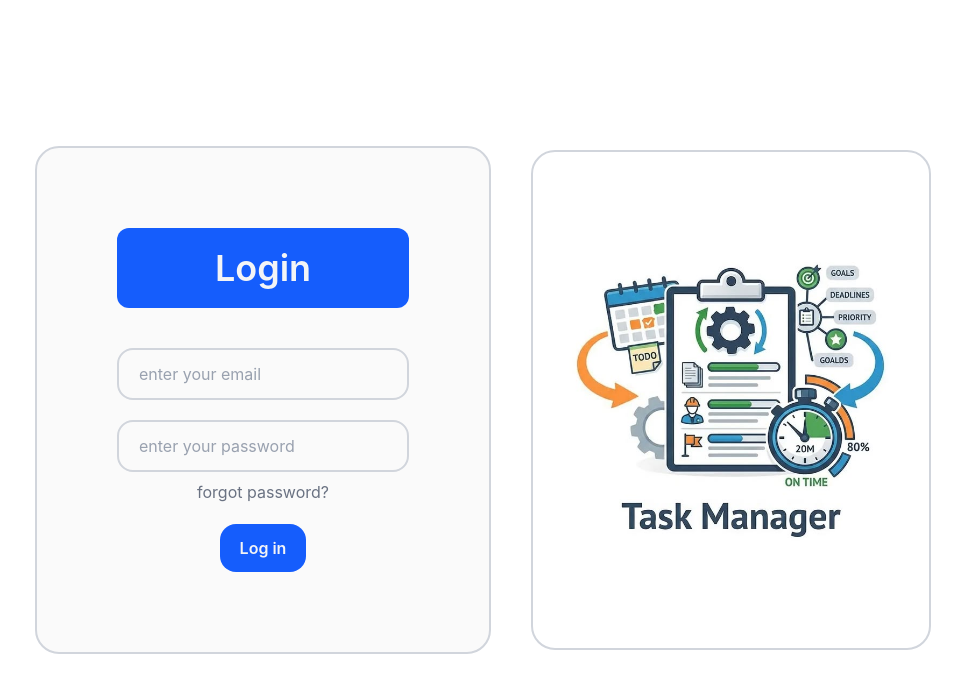
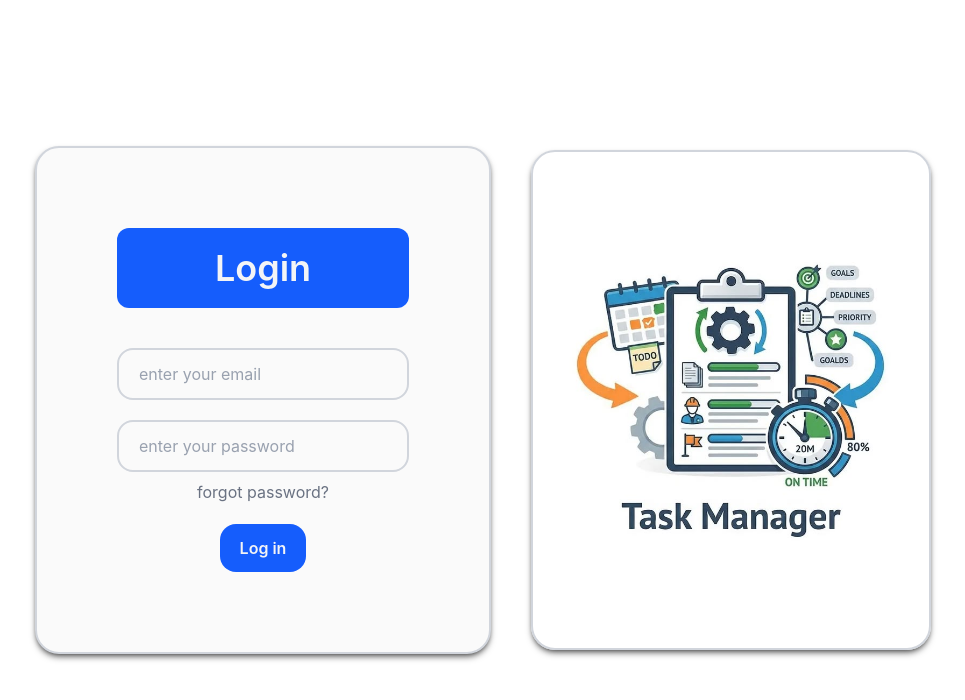
Before and after one commit to vader-72/Task-manager-, a React (Vite) app: page / in a window 1280 px wide. Shown: the top 700 px of the page, without its empty margins (157-1122 px from the left). Built offline with nearby package versions, Linux system fonts and the light colour scheme.

Commit message:
shadow of login

```diff
--- a/src/Compornents/auth/Login.jsx
+++ b/src/Compornents/auth/Login.jsx
@@ -19,7 +19,7 @@ const Login = ({handlelogin}) => {
 
   return (
     <div className='flex h-screen w-screen items-center justify-center'>
-       <div className='border-2 rounded-3xl border-gray-300 bg-zinc-50 bg-transparent p-20 hover:scale-105 transition duration-100 ease-in-out'>
+       <div className='border-2 rounded-3xl border-gray-300 bg-zinc-50 p-20 hover:scale-105 transition duration-100 ease-in-out shadow-md shadow-black/50 hover:shadow-black/90'>
         <div className ='flex items-center justify-center bg-blue-600 mb-10 rounded-xl '><h1 className ='text-4xl text-gray-100 font-semibold p-5 hover:scale-105 transition duration-300 ease-in-out'>Login</h1></div>
         <form onSubmit={(e) => {
             submitHandler(e)
@@ -44,7 +44,7 @@ const Login = ({handlelogin}) => {
         </form>
 
         </div>
-        <div className ='flex w-100 h-125 rounded-3xl items-center justify-center flex-col ml-10 hover:scale-105 transition duration-300 ease-in-out border-2  border-gray-300'>
+        <div className ='flex w-100 h-125 rounded-3xl items-center justify-center flex-col ml-10 hover:scale-105 transition duration-300 ease-in-out border-2  border-gray-300 shadow-md shadow-black/50 hover:shadow-black/90'>
             <img className ='rounded-3xl  'src='./src/assets/taskmanager.jpeg'/>
         </div>
     </div>
--- a/src/Compornents/other/CreateTask.jsx
+++ b/src/Compornents/other/CreateTask.jsx
@@ -34,7 +34,7 @@ const CreateTask = () => {
   }
 
   return (
-    <div className='p-5 bg-black mt-7 rounded'>
+    <div className='p-5 bg-white mt-7 rounded'>
       <form onSubmit={submitHandler} className='flex w-full flex-wrap items-start justify-between'>
         <div className='w-1/2'>
           <div>
--- a/src/Compornents/other/Header.jsx
+++ b/src/Compornents/other/Header.jsx
@@ -7,9 +7,9 @@ const logOutUser = () => {
 }
 const Header = ({data}) => {
   return (
-    <div className='mt-2 flex items-end justify-between  '>
+    <div className='mt-2 flex items-end justify-between '>
         <h1 className=' text-2xl font-medium'>Hello<br/><span className ='text-3xl font-semibold'>{data.name}</span> </h1>
-        <button onClick={logOutUser} className='bg-red-900 hover:bg-red-950 rounded-2xl px-5 py-3 text-white mr-5'>Log Out</button>
+        <button onClick={logOutUser} className='hover:scale-105 duration-300 transition ease-in-out bg-red-900 hover:bg-red-950 rounded-2xl px-5 py-3 text-white mr-5'>Log Out</button>
     </div>
   )
 }
```
